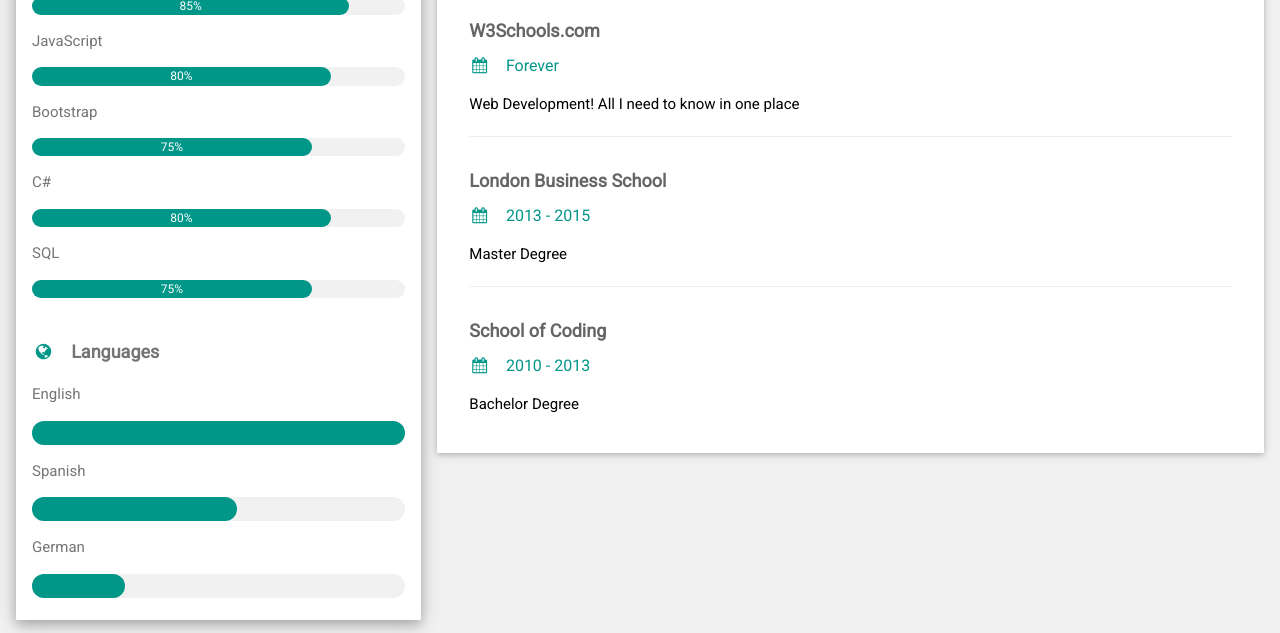
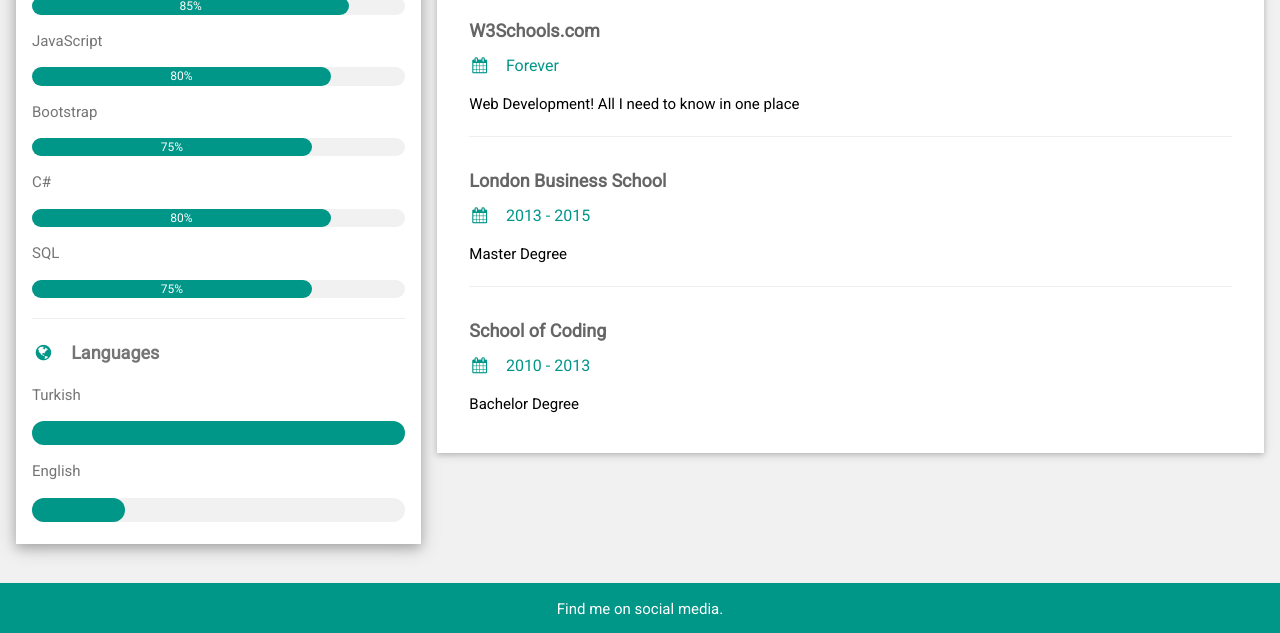
Before and after one commit to mhmtalakus/Dynamic_CV_Template, a plain HTML site: page index.html in a window 1280 px wide. Shown: the part 710-1343 px from the top of the page. Drawn offline with nearby package versions, Linux system fonts and the light colour scheme.

Commit message:
Dynamically added languages and language proficiency levels.

```diff
--- a/data.json
+++ b/data.json
@@ -36,8 +36,14 @@
         }
     ],
     "languages": [
-        "Turkish",
-        "English"
+        {
+            "language": "Turkish",
+            "level": 100
+        },
+        {
+            "language": "English",
+            "level": 25
+        }
     ],
     "work_experiences": [
         {
--- a/index.html
+++ b/index.html
@@ -48,21 +48,11 @@
                                         class="fa fa-asterisk fa-fw w3-margin-right   w3-text-teal"></i>Skills</b></p>
                             <!-- Skills Section -->
                         </div>
-                        <br>
-
-                        <p class="w3-large w3-text-theme"><b><i
-                                    class="fa fa-globe fa-fw w3-margin-right w3-text-teal"></i>Languages</b></p>
-                        <p>English</p>
-                        <div class="w3-light-grey w3-round-xlarge">
-                            <div class="w3-round-xlarge w3-teal" style="height:24px;width:100%"></div>
-                        </div>
-                        <p>Spanish</p>
-                        <div class="w3-light-grey w3-round-xlarge">
-                            <div class="w3-round-xlarge w3-teal" style="height:24px;width:55%"></div>
-                        </div>
-                        <p>German</p>
-                        <div class="w3-light-grey w3-round-xlarge">
-                            <div class="w3-round-xlarge w3-teal" style="height:24px;width:25%"></div>
+                        <hr>
+                        <div id="languages">
+                            <p class="w3-large w3-text-theme"><b><i
+                                        class="fa fa-globe fa-fw w3-margin-right w3-text-teal"></i>Languages</b></p>
+                            <!-- Languages Section -->
                         </div>
                         <br>
                     </div>
--- a/script.js
+++ b/script.js
@@ -47,3 +47,21 @@ fetch("./data.json")
         });
         skillsElement.innerHTML += skillHTML;
     });
+
+    const languageElement = document.querySelector("#languages");
+    // console.log(languageElement);
+
+    fetch("./data.json")
+    .then(response => response.json())
+    .then(data => {
+        let languageHTML = "";
+        data.languages.forEach(item => {
+            languageHTML += `
+            <p>${item.language}</p>
+            <div class="w3-light-grey w3-round-xlarge">
+                <div class="w3-round-xlarge w3-teal" style="height:24px; width:${item.level}%"></div>
+            </div>
+            `;
+        });
+        languageElement.innerHTML += languageHTML;
+    });
```
